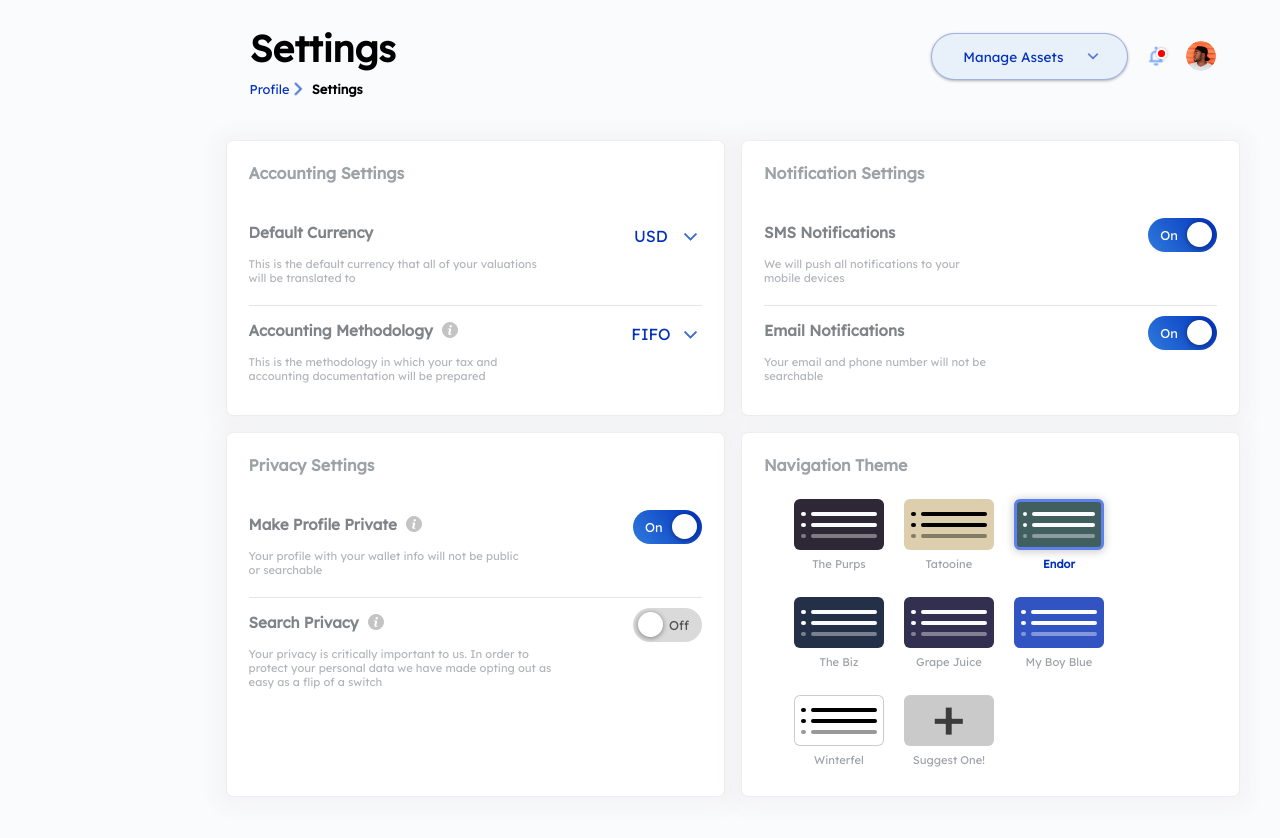
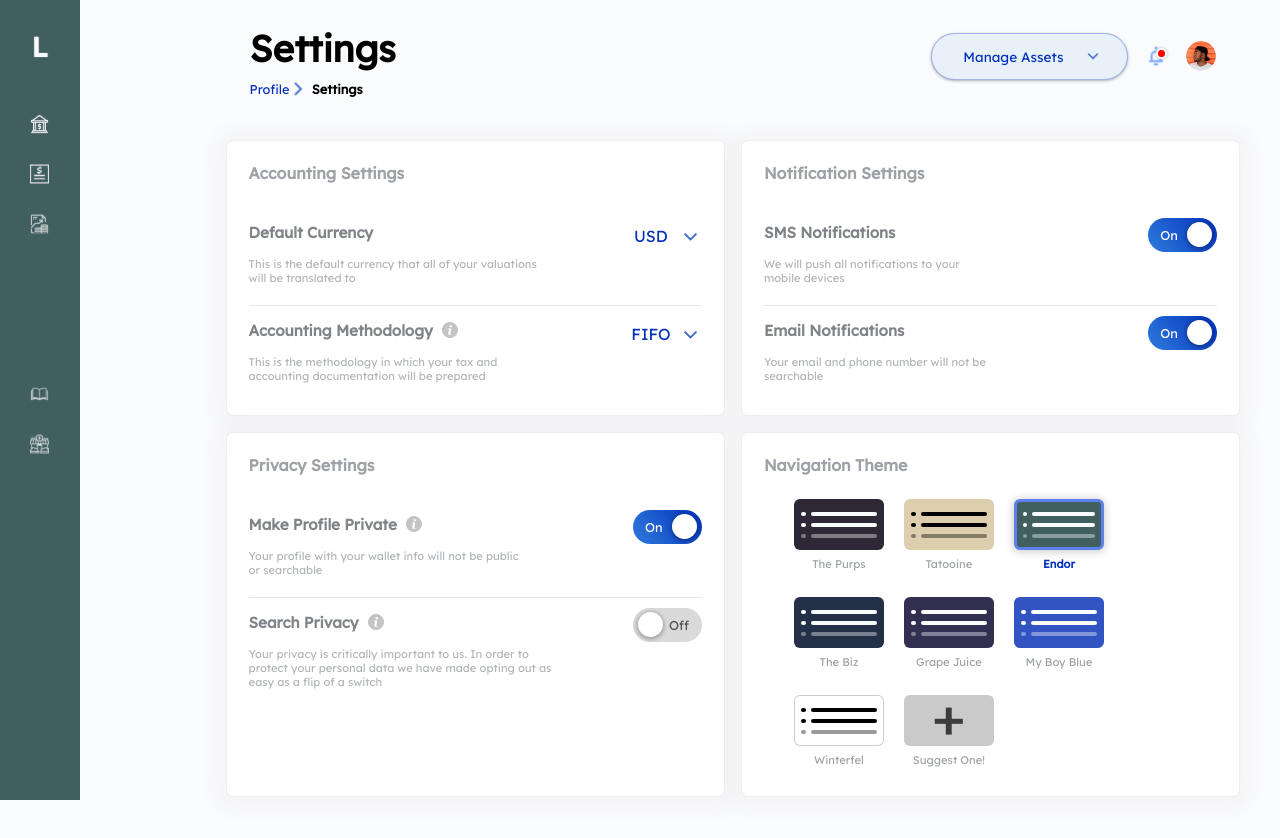
Before and after one commit to nycodinguru/dashboard-demo-app, a React (Create React App) app: page / in a window 1280 px wide. Shown: the top 838 px of the page. Built offline with nearby package versions, Linux system fonts and the light colour scheme.

Commit message:
fixed nav panel bugs

```diff
--- a/src/styles/_navpanel.scss
+++ b/src/styles/_navpanel.scss
@@ -1,32 +1,38 @@
 .Nav-panel-container {
     height: 100%;
-    width: 0;
+    width: 80px;
     position: fixed;
     z-index: 999;
     display: flex;
 
+    @include mobile {
+        width: 0;
+
+        &.Open {
+            width: 300px !important;
+        }
+    }
+
     &.Open {
-        width: 100vw;
+        transition: all 0.6s cubic-bezier(.24, 1.01, .68, 1.39);
+        width: 210px;
     }
 
     .Nav-panel {
-        transition: all 0.6s cubic-bezier(.24, 1.01, .68, 1.39);
         height: 100%;
-        width: 12.5em;
+        width: 100%;
         background-color: var(--navcolor, $endorGreen);
         color: var(--menucolor, $offWhite);
         text-shadow: 0 0 1px var(--menucolor, $offWhite);
         overflow-y: auto;
 
         @include mobile {
-            width: 20em;
+            width: 100%;
             padding-left: 70px;
             transform: translateX(-70px);
         }
 
         &.Closed {
-            width: 80px;
-
             @include mobile {
                 transform: translateX(-100vw);
                 transition: 0.5s all ease-in-out;
```
